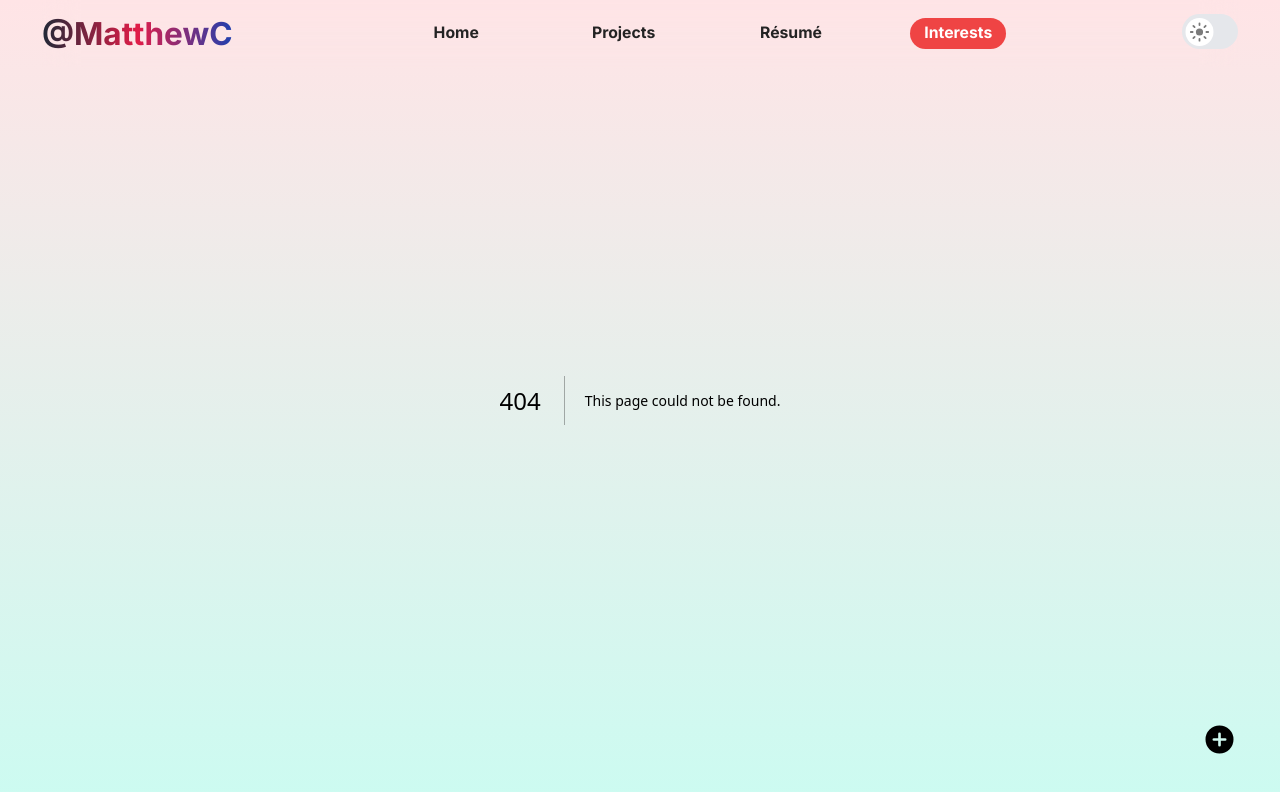
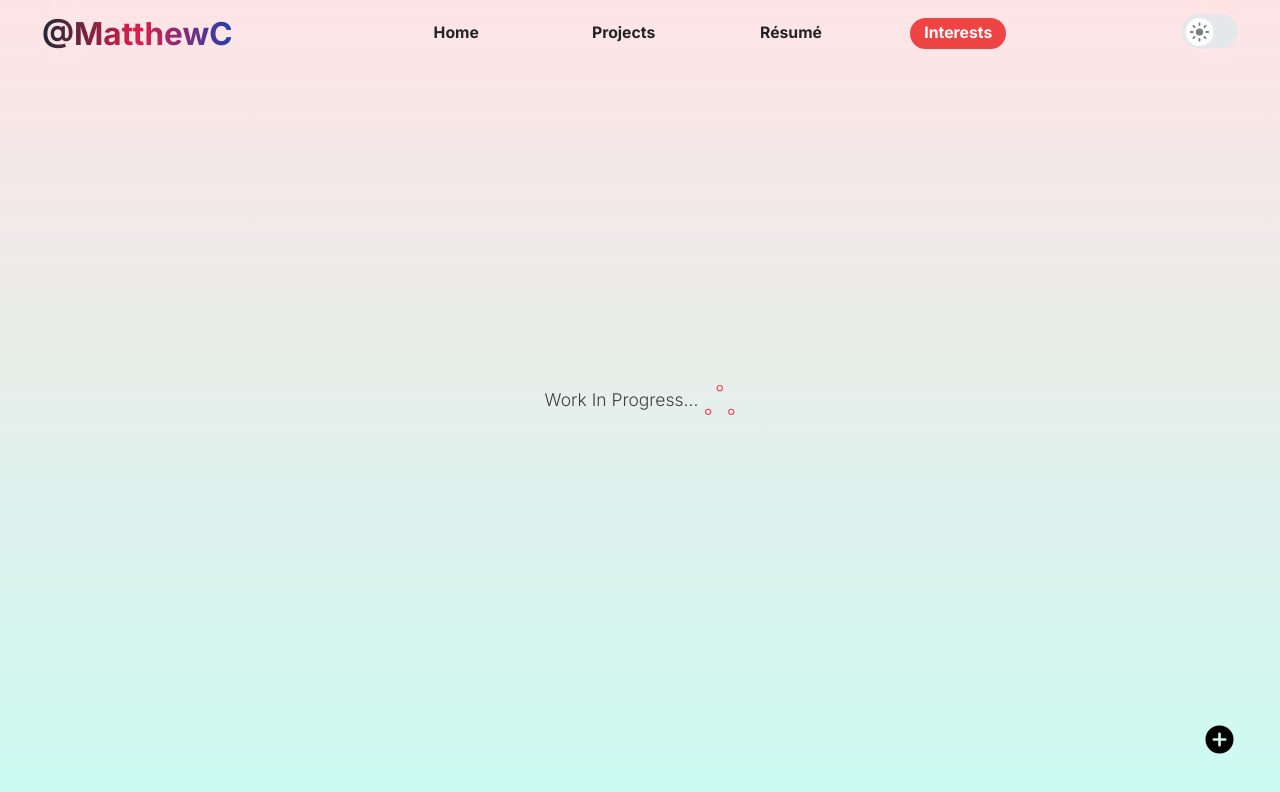
Before and after one commit to MattKen18/personal-site, a Next.js app in the folder personal-website/: page /interests in a window 1280 px wide. Before the commit this address had no page. Shown: the top 792 px of the page. Built offline with nearby package versions, Linux system fonts and the light colour scheme; a web font is replaced by a local one.

Commit message:
Add work in progress to Interests

```diff
--- /dev/null
+++ b/personal-website/app/interests/page.tsx
@@ -0,0 +1,28 @@
+'use client'
+
+import React from 'react'
+import { BallTriangle } from 'react-loader-spinner'
+
+function page() {
+  return (
+    <div className='h-screen w-full flex items-center justify-center'>
+      <div className='flex gap-2 items-center justify-center'>
+        <span className='animate-pulse font-light text-xl'>
+          Work In Progress...
+        </span>
+        <span>
+        <BallTriangle
+          height={30}
+          width={30}
+          radius={5}
+          color="#f43f5e"
+          ariaLabel="ball-triangle-loading"
+          visible={true}
+        />
+        </span>
+      </div>
+    </div>
+  )
+}
+
+export default page
--- a/personal-website/app/layout.tsx
+++ b/personal-website/app/layout.tsx
@@ -10,8 +10,8 @@ const inter = Inter({ subsets: ['latin'] })
 const raleway = Raleway({ subsets: ['latin'] })
 
 export const metadata: Metadata = {
-  title: 'Matthew Carby',
-  description: 'Generated by create next app',
+  title: 'Matthew Carby | Software Engineer',
+  description: 'Built by Matt :)',
 }
 
 export default function RootLayout({
--- a/personal-website/components/About.tsx
+++ b/personal-website/components/About.tsx
@@ -8,8 +8,8 @@ import SectionHeading from './SectionHeading'
 const aboutText : {
   [key: number] : string
 } = {
-  0: 'Lorem ipsum dolor sit amet, consectetur adipiscing elit. Sed vehicula neque eu dui pelle',
-  1: 'Ntesque, non scelerisque tortor semper. Fusce laoreet purus sit amet quam malesuada, at sodales.',
+  0: 'My name is Matthew Carby. I am a Junior Computer Science Major at Shaw University in Raleigh, NC',
+  1: 'I have a passion for web development and cybersecurity',
   2: 'Libero iaculis. Nullam eu odio eget dolor laoreet posuere. Curabitur ullamcorper nibh vel justo.',
   // 3: 'Bibendum, non interdum metus bibendum. Quisque aliquam mi in lectus suscipit, sed cursus purus feugiat. Libero iaculis. Nullam eu odio eget dolor laoreet posuere. Curabitur ullamcorper nibh vel justo.',
 }
@@ -46,7 +46,7 @@ function Intro() {
         </div>
         <div className='flex flex-col lg:justify-center relative'>
           <SectionHeading gradientValue='heading1' align='center' underline>
-            <span className=''>About me#</span>
+            <span className=''>About me</span>
           </SectionHeading>
           <div className='flex flex-col gap-4 pt-4 text-sm'>
             {
--- a/personal-website/package.json
+++ b/personal-website/package.json
@@ -16,6 +16,7 @@
     "next": "latest",
     "react": "latest",
     "react-dom": "latest",
+    "react-loader-spinner": "^5.4.5",
     "react-type-animation": "^3.1.0",
     "zustand": "^4.4.1"
   },
```
Also changed, not shown: 1 other file (tests, documents, lock files or other folders).
